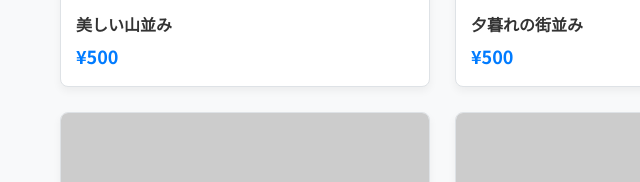
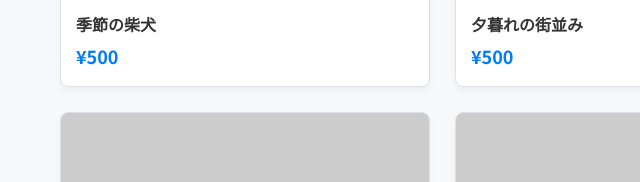
Before and after one commit to yasuyasudokyun/image-gallery-site, a plain HTML site: page index.html in a window 1280 px wide. Shown: the part 766-948 px from the top of the page, 0-640 px from the left. Drawn offline with Linux system fonts and the light colour scheme; placeholder pictures from the web are drawn by us.

Commit message:
Update index.html

```diff
--- a/index.html
+++ b/index.html
@@ -45,7 +45,7 @@
                         <a href="#">
                             <img src="/img-shiba.png" alt="柴犬">
                             <div class="item-info">
-                                <p class="item-title">美しい山並み</p>
+                                <p class="item-title">季節の柴犬</p>
                                 <p class="item-price">¥500</p>
                             </div>
                         </a>
```
